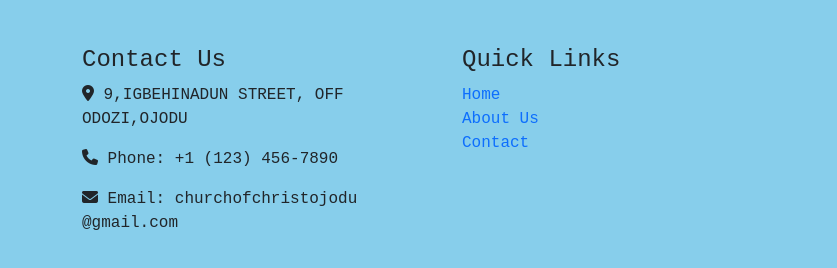
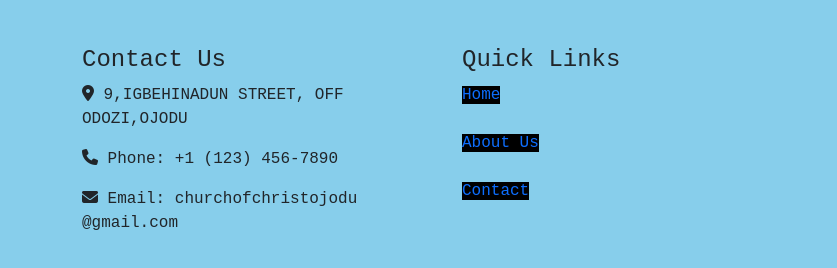
Before and after one commit to xavierace990/coc-ojodu, a plain HTML site: page bulletin.html in a window 1280 px wide. Shown: the part 858-1126 px from the top of the page, 0-837 px from the left. Drawn offline with nearby package versions, Linux system fonts and the light colour scheme.

Commit message:
Update bulletin.html

```diff
--- a/bulletin.html
+++ b/bulletin.html
@@ -186,9 +186,11 @@
             <div class="col-md-4">
                 <h4>Quick Links</h4>
                 <ul class="list-unstyled text-decoration-none">
-                    <li><a class="text-decoration-none" href="index.html">Home</a></li>
-                    <li><a class="text-decoration-none" href="about.html">About Us</a></li>
-                    <li><a class="text-decoration-none" href="contact.html">Contact</a></li>
+                    <li><a style="background-color: black;" class="text-decoration-none" href="index.html">Home</a></li>
+                    <br>
+                    <li><a style="background-color: black;" class="text-decoration-none" href="about.html">About Us</a></li>
+                    <br>
+                    <li><a style="background-color: black;" class="text-decoration-none" href="contact.html">Contact</a></li>
                 </ul>
             </div>
             <div class="col-md-4">
```
